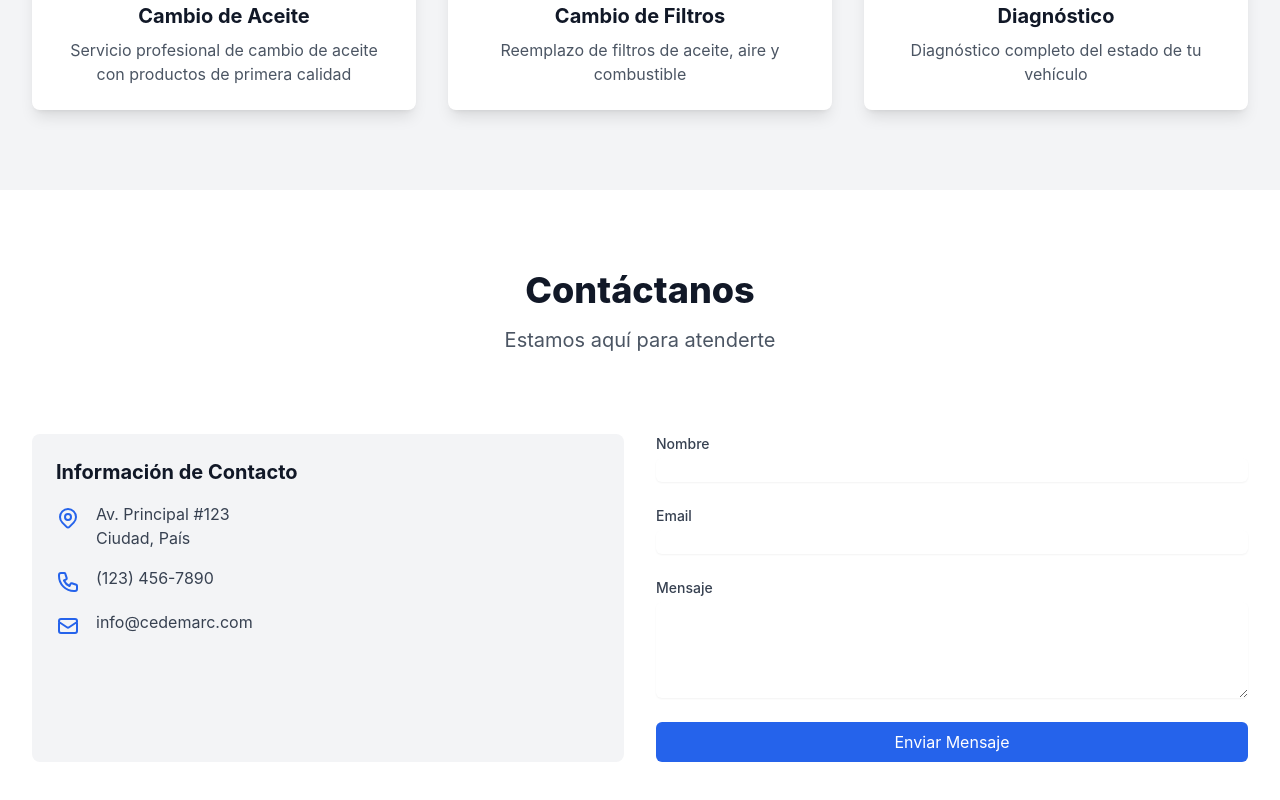
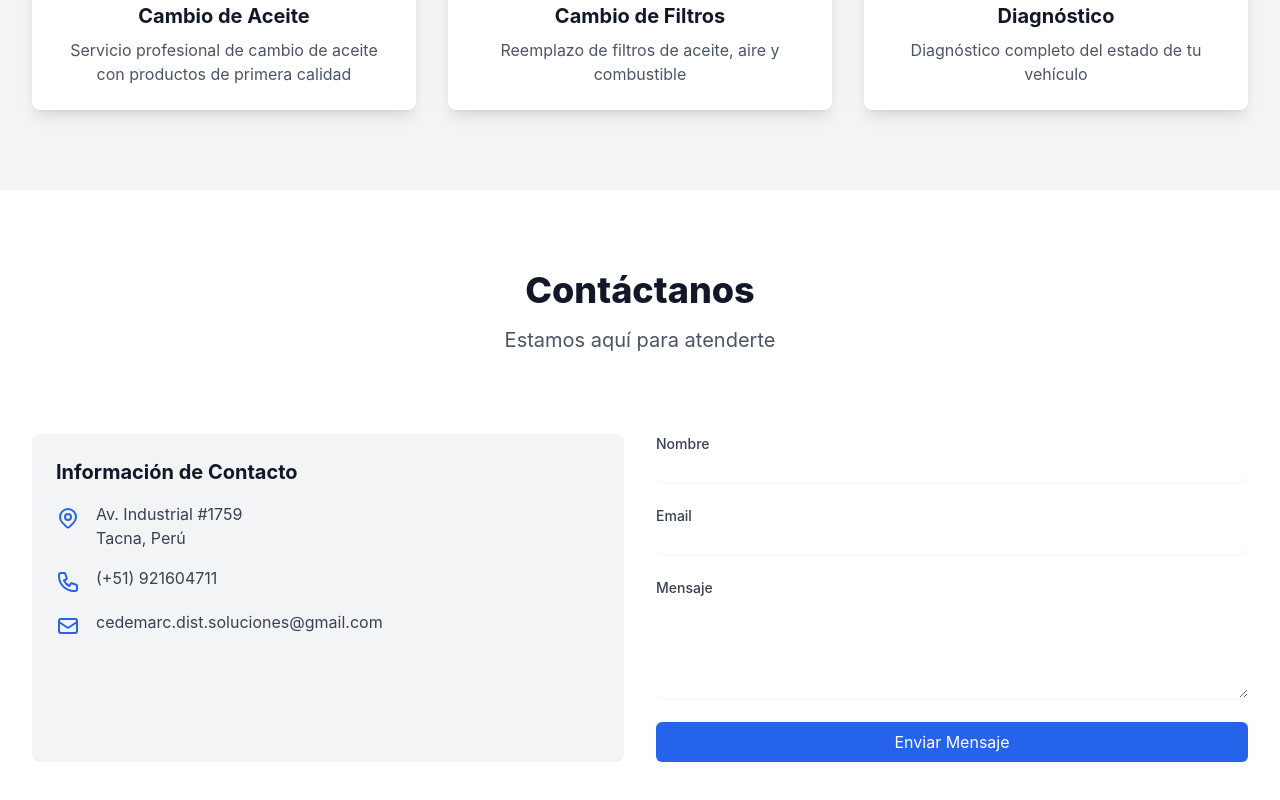
Before and after one commit to deybitcm/cedemarc-frontend, a React (Vite) app: page / in a window 1280 px wide. Shown: the part 1130-1930 px from the top of the page. Built offline with nearby package versions, Linux system fonts and the light colour scheme.

Commit message:
fix: update contact information in Contact component

```diff
--- a/src/components/sections/Contact.jsx
+++ b/src/components/sections/Contact.jsx
@@ -39,9 +39,9 @@ const Contact = () => {
                 </svg>
                 <div className='ml-4'>
                   <p className='text-gray-700'>
-                    Av. Principal #123
+                    Av. Industrial #1759
                     <br />
-                    Ciudad, País
+                    Tacna, Perú
                   </p>
                 </div>
               </div>
@@ -61,7 +61,7 @@ const Contact = () => {
                   />
                 </svg>
                 <div className='ml-4'>
-                  <p className='text-gray-700'>(123) 456-7890</p>
+                  <p className='text-gray-700'>(+51) 921604711</p>
                 </div>
               </div>
 
@@ -80,7 +80,9 @@ const Contact = () => {
                   />
                 </svg>
                 <div className='ml-4'>
-                  <p className='text-gray-700'>info@cedemarc.com</p>
+                  <p className='text-gray-700'>
+                    cedemarc.dist.soluciones@gmail.com
+                  </p>
                 </div>
               </div>
             </div>
```
